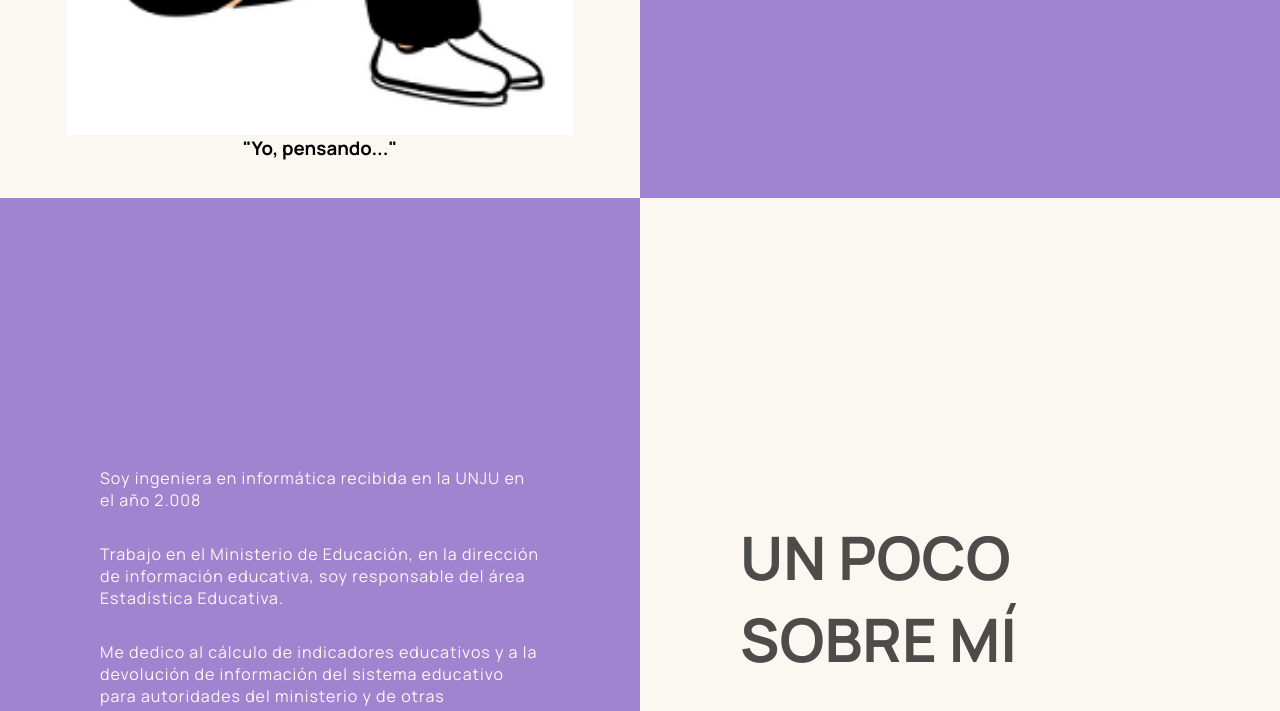
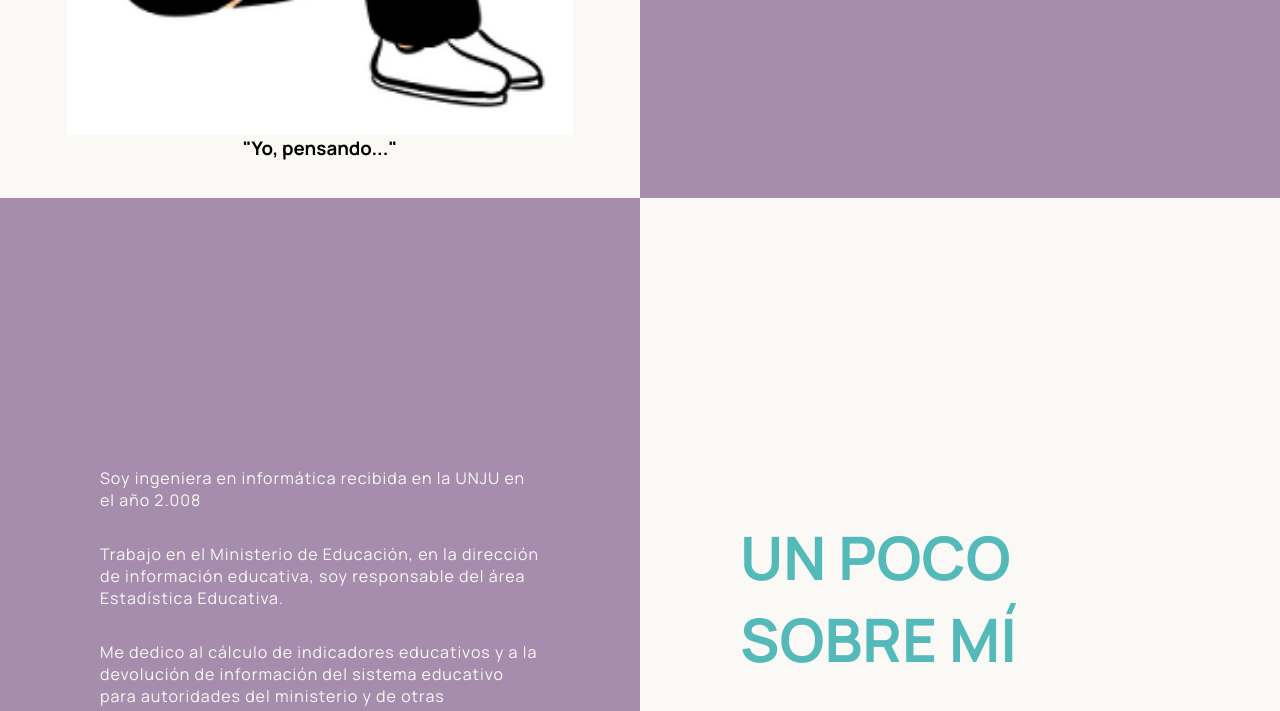
Before and after one commit to nmaraz15/portfolio-templates, a plain HTML site: page index.html in a window 1280 px wide. Shown: the part 602-1313 px from the top of the page. Drawn offline with nearby package versions, Linux system fonts and the light colour scheme.

Commit message:
last commit

```diff
--- a/styles.css
+++ b/styles.css
@@ -1,9 +1,9 @@
 @import url('https://fonts.googleapis.com/css2?family=Manrope:wght@200;400;700;800&display=swap');
 
 :root {
-  --primary-color: #A084CF;
-  --primary-color-dark: #4e4b4b;
-  --accent-color: #FBF8F1;
+  --primary-color: #A68DAD;
+  --primary-color-dark: #54BAB9;
+  --accent-color: #faf9f6;
 }
 
 html {
```
